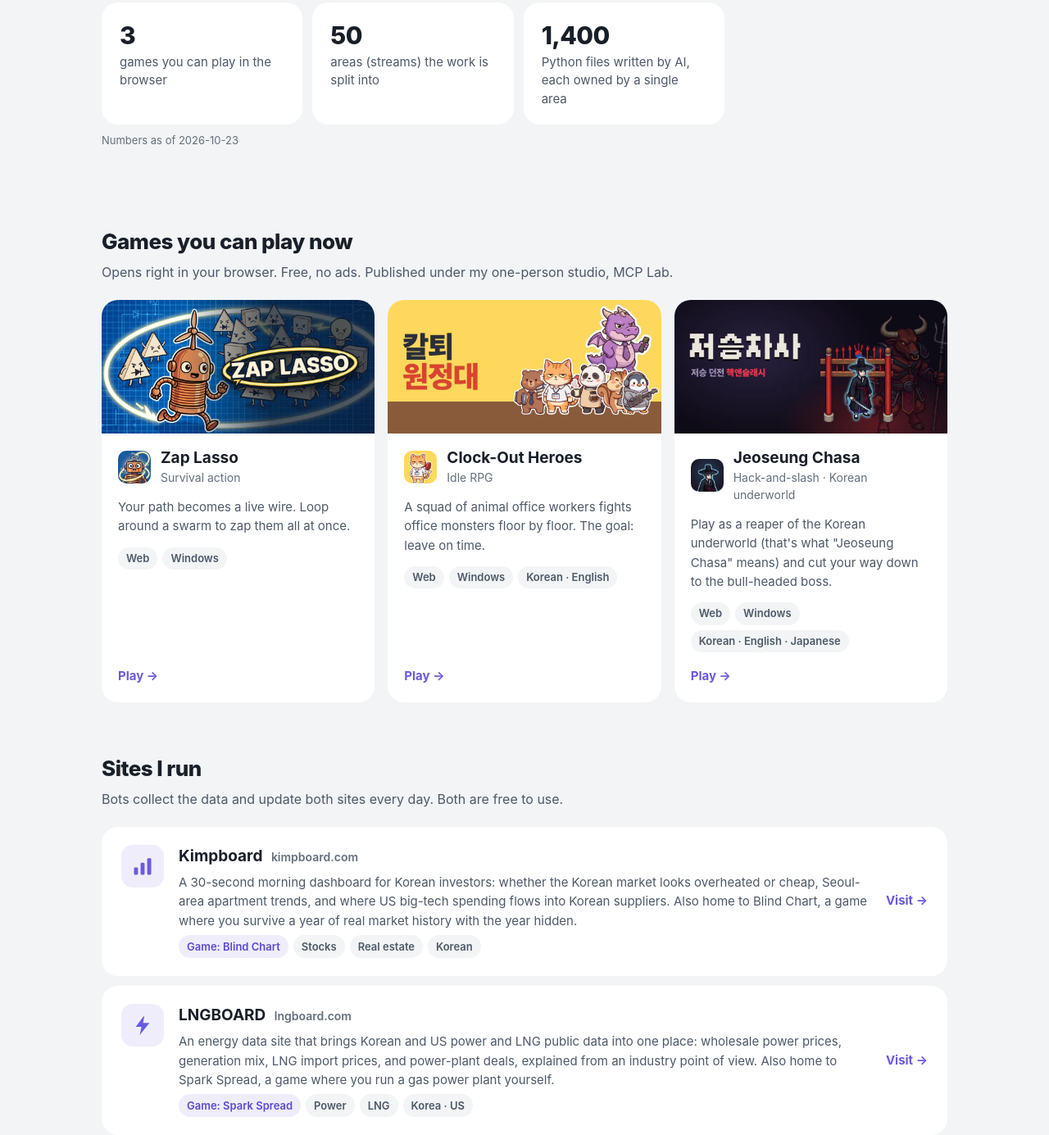
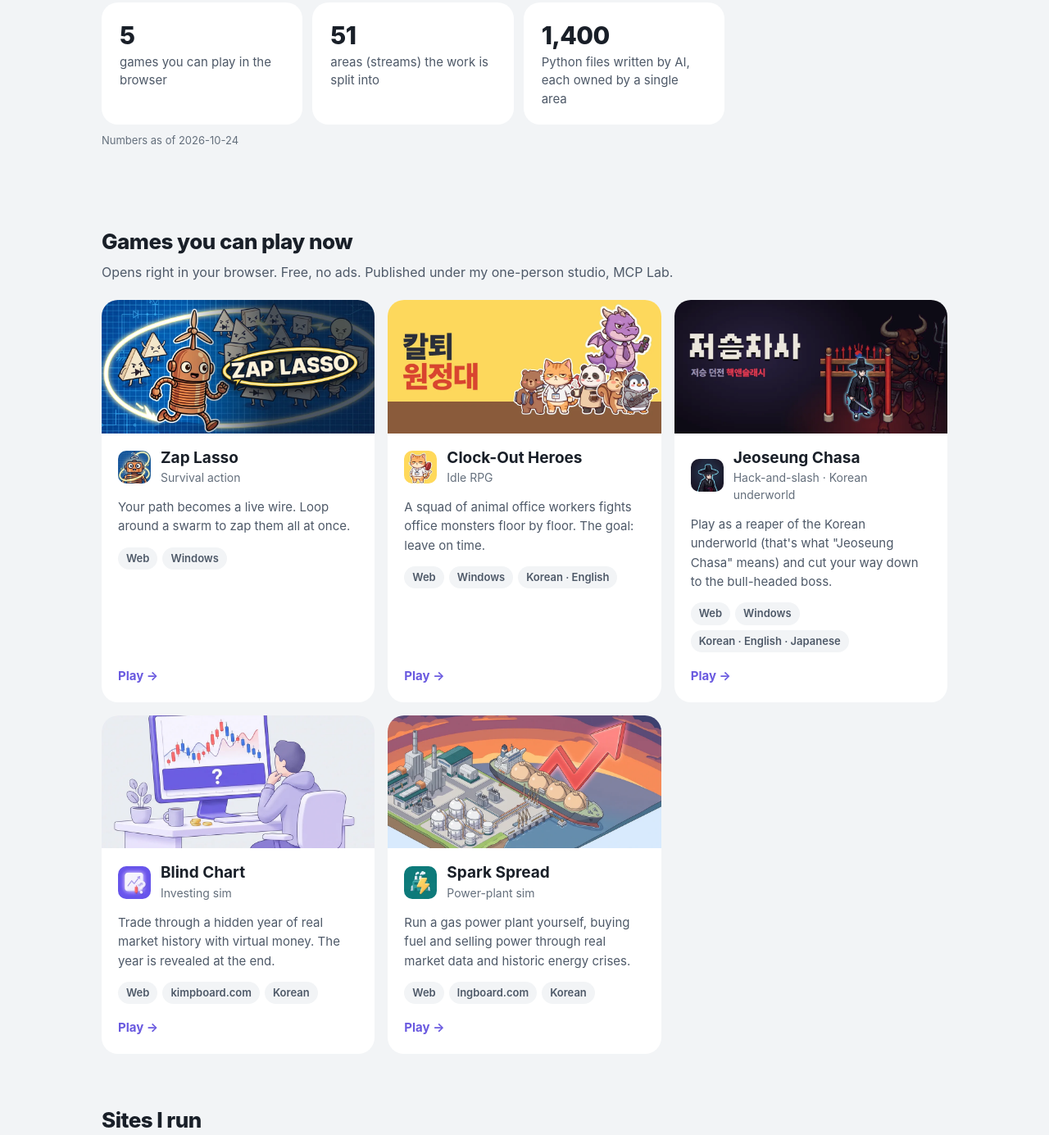
Before and after one commit to mcp-mcp/mcp-mcp.github.io, a plain HTML site: page index.html in a window 1280 px wide. Shown: the part 552-1937 px from the top of the page at 82% size. Drawn offline with Linux system fonts and the light colour scheme; a web font is replaced by a local one.

Commit message:
Add Blind Chart and Spark Spread to playable games

```diff
--- a/index.html
+++ b/index.html
@@ -7,7 +7,7 @@
 <meta name="description" content="에너지 사업개발 일을 하는 비개발자가 AI 코딩 에이전트 팀과 만든 게임과 도구, 그리고 만드는 방식.">
 <meta property="og:type" content="website">
 <meta property="og:title" content="mcpmcp · Games, tools, and an AI team">
-<meta property="og:description" content="AI 코딩 에이전트 팀과 만든 게임 3종, 운영 중인 사이트 2곳, 공개 소스, 만드는 방식.">
+<meta property="og:description" content="AI 코딩 에이전트 팀과 만든 게임 5종, 운영 중인 사이트 2곳, 공개 소스, 만드는 방식.">
 <meta property="og:image" content="https://mcp-mcp.github.io/img/og.png">
 <meta property="og:url" content="https://mcp-mcp.github.io/">
 <meta name="twitter:card" content="summary_large_image">
@@ -56,11 +56,11 @@
       <a class="btn btn-sub" href="#sites"><span class="ko">운영 중인 사이트</span><span class="en">Sites I run</span></a>
     </p>
     <ul class="stats">
-      <li><b>3</b><span class="ko">브라우저에서 바로 되는 게임</span><span class="en">games you can play in the browser</span></li>
-      <li><b>50</b><span class="ko">일을 나눈 영역(스트림)</span><span class="en">areas (streams) the work is split into</span></li>
+      <li><b>5</b><span class="ko">브라우저에서 바로 되는 게임</span><span class="en">games you can play in the browser</span></li>
+      <li><b>51</b><span class="ko">일을 나눈 영역(스트림)</span><span class="en">areas (streams) the work is split into</span></li>
       <li><b>1,400</b><span class="ko">AI가 짠 파이썬 파일, 주인 없는 파일 0</span><span class="en">Python files written by AI, each owned by a single area</span></li>
     </ul>
-    <p class="asof"><span class="ko">숫자는 2026-10-23 기준</span><span class="en">Numbers as of 2026-10-23</span></p>
+    <p class="asof"><span class="ko">숫자는 2026-10-24 기준</span><span class="en">Numbers as of 2026-10-24</span></p>
   </section>
 
   <section id="games" class="block wrap">
@@ -91,6 +91,24 @@
           <div class="g-head"><img class="g-icon" src="img/jeoseung-chasa-icon.webp" width="40" height="40" alt=""><div><h3><span class="ko">저승차사</span><span class="en">Jeoseung Chasa</span></h3><p class="g-genre"><span class="ko">핵앤슬래시</span><span class="en">Hack-and-slash · Korean underworld</span></p></div></div>
           <p class="g-desc"><span class="ko">한국 저승의 요괴를 베며 던전을 내려갑니다. 끝에는 소머리 대장 우두나찰이 기다립니다.</span><span class="en">Play as a reaper of the Korean underworld (that's what "Jeoseung Chasa" means) and cut your way down to the bull-headed boss.</span></p>
           <p class="chips"><span>Web</span><span>Windows</span><span class="ko">한국어·영어·일본어</span><span class="en">Korean · English · Japanese</span></p>
+          <span class="play"><span class="ko">바로 하기</span><span class="en">Play</span> →</span>
+        </div>
+      </a>
+      <a class="game" href="https://kimpboard.com/game/blind-chart/" target="_blank" rel="noopener">
+        <img src="img/blind-chart.webp" width="1024" height="500" alt="블라인드 차트 대표 그림, 연도가 가려진 차트를 보며 고민하는 사람" loading="lazy">
+        <div class="g-body">
+          <div class="g-head"><img class="g-icon" src="img/blind-chart-icon.webp" width="40" height="40" alt=""><div><h3><span class="ko">블라인드 차트</span><span class="en">Blind Chart</span></h3><p class="g-genre"><span class="ko">투자 시뮬레이션</span><span class="en">Investing sim</span></p></div></div>
+          <p class="g-desc"><span class="ko">연도를 가린 진짜 과거 차트로 가상 1,000만 원을 굴리며 1년을 버팁니다. 끝나면 언제였는지 알려 줍니다.</span><span class="en">Trade through a hidden year of real market history with virtual money. The year is revealed at the end.</span></p>
+          <p class="chips"><span>Web</span><span class="ko">kimpboard.com</span><span class="en">kimpboard.com</span><span class="ko">한국어</span><span class="en">Korean</span></p>
+          <span class="play"><span class="ko">바로 하기</span><span class="en">Play</span> →</span>
+        </div>
+      </a>
+      <a class="game" href="https://lngboard.com/spark-spread/" target="_blank" rel="noopener">
+        <img src="img/spark-spread.webp" width="1024" height="500" alt="스파크 스프레드 대표 그림, LNG 발전소 전경" loading="lazy">
+        <div class="g-body">
+          <div class="g-head"><img class="g-icon" src="img/spark-spread-icon.webp" width="40" height="40" alt=""><div><h3><span class="ko">스파크 스프레드</span><span class="en">Spark Spread</span></h3><p class="g-genre"><span class="ko">발전소 운영 시뮬레이션</span><span class="en">Power-plant sim</span></p></div></div>
+          <p class="g-desc"><span class="ko">LNG 발전소를 직접 돌립니다. 실제 시장 자료와 역사 속 에너지 위기 속에서 연료를 사고 전기를 팝니다.</span><span class="en">Run a gas power plant yourself, buying fuel and selling power through real market data and historic energy crises.</span></p>
+          <p class="chips"><span>Web</span><span class="ko">lngboard.com</span><span class="en">lngboard.com</span><span class="ko">한국어</span><span class="en">Korean</span></p>
           <span class="play"><span class="ko">바로 하기</span><span class="en">Play</span> →</span>
         </div>
       </a>
@@ -138,7 +156,7 @@
     <h2><span class="ko">만드는 방식</span><span class="en">How it's built</span></h2>
     <ul class="card rows">
       <li><span class="r-icon c1" aria-hidden="true"></span><div><b><span class="ko">코드는 전부 AI가 씁니다</span><span class="en">AI writes all the code</span></b><p><span class="ko">저는 무엇을 왜 만들지 정하고, 결과를 보고 고르기만 합니다. 게임·사이트·봇 코드는 전부 AI(주로 클로드 코드)가 짰고, 게임 그림도 AI(제미나이)로 만들었습니다.</span><span class="en">I decide what to build and why, then review and choose. Every game, site, and bot was written by AI, mostly Claude Code, and the game art was made with AI (Gemini) too.</span></p></div></li>
-      <li><span class="r-icon c2" aria-hidden="true"></span><div><b><span class="ko">일을 50개 영역으로 나눕니다</span><span class="en">Work is split into 50 areas</span></b><p><span class="ko">영역마다 지도 한 장을 두고, 파이썬 파일 1,400개가 전부 어느 한 영역에 속하게 합니다. 주인 없는 코드는 점검이 막습니다.</span><span class="en">Each area has a one-page map, and every one of 1,400 Python files belongs to exactly one area. A check blocks orphaned code.</span></p></div></li>
+      <li><span class="r-icon c2" aria-hidden="true"></span><div><b><span class="ko">일을 51개 영역으로 나눕니다</span><span class="en">Work is split into 51 areas</span></b><p><span class="ko">영역마다 지도 한 장을 두고, 파이썬 파일 1,400개가 전부 어느 한 영역에 속하게 합니다. 주인 없는 코드는 점검이 막습니다.</span><span class="en">Each area has a one-page map, and every one of 1,400 Python files belongs to exactly one area. A check blocks orphaned code.</span></p></div></li>
       <li><span class="r-icon c3" aria-hidden="true"></span><div><b><span class="ko">결과물은 평가단이 먼저 봅니다</span><span class="en">A review panel sees it first</span></b><p><span class="ko">게임 한 판, 기획서 한 장도 생각이 서로 다른 가상 위원 3~7명이 따로 점수를 매긴 뒤에 제게 옵니다.</span><span class="en">Even a single game build or plan is scored separately by 3–7 simulated reviewers with different viewpoints before it reaches me.</span></p></div></li>
       <li><span class="r-icon c4" aria-hidden="true"></span><div><b><span class="ko">고장은 AI가 먼저 찾습니다</span><span class="en">AI finds breakage first</span></b><p><span class="ko">집 PC 한 대에서 자동화가 하루 종일 돌고, 매일 점검이 이상을 찾고, 정기 자동수리가 오류를 손봅니다.</span><span class="en">Automations run all day on one home PC; daily checks flag problems and a scheduled auto-repair fixes errors.</span></p></div></li>
     </ul>
```
Also changed, not shown: img/blind-chart-icon.webp (added), img/blind-chart.webp (added), img/spark-spread-icon.webp (added), img/spark-spread.webp (added).
